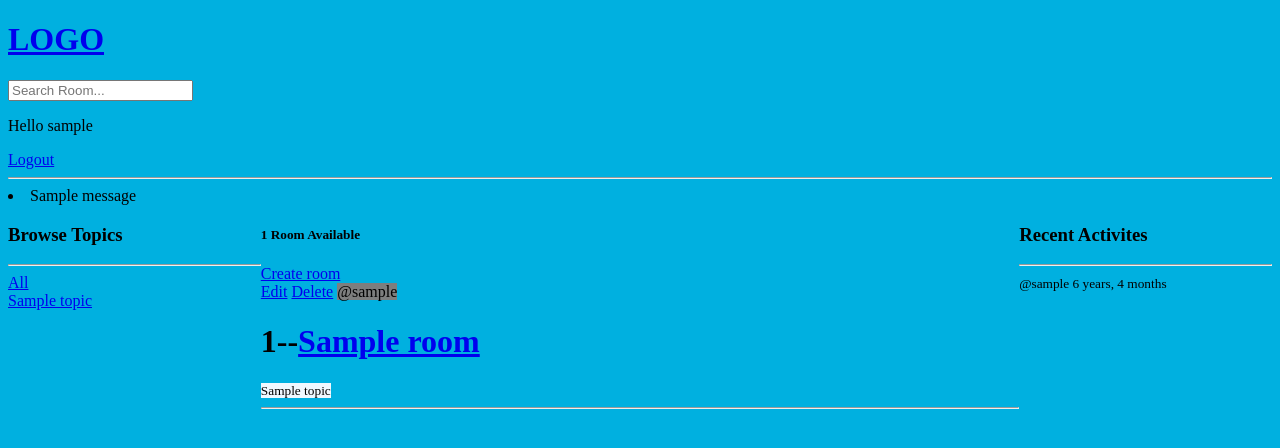
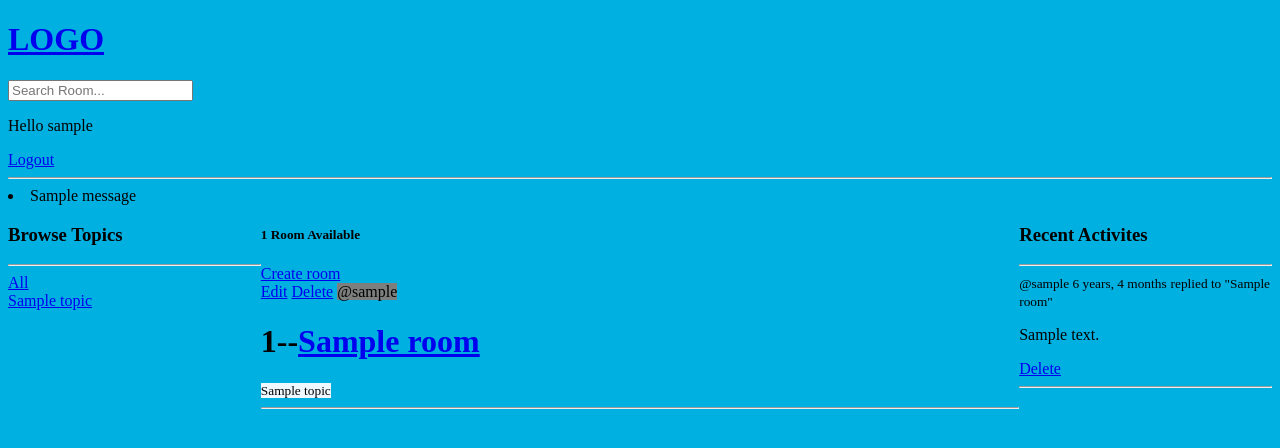
Before and after one commit to adithyan033/edubud_app, a Django app: page / in a window 1280 px wide. Shown: the top 448 px of the page. Run offline with Django 5.2, Linux system fonts and the light colour scheme; a user stored in the database is signed in; tables that the repository leaves empty hold one stand-in row (values such as "Sample post"); one stand-in notice (Sample message) is shown.

Commit message:
add activity content filter for room

```diff
--- a/base/templates/base/home.html
+++ b/base/templates/base/home.html
@@ -52,6 +52,12 @@
         {% for message in room_messages%}
         <div>
             <small>@{{message.user}}  {{message.created|timesince}}</small>
+            <small>replied to "{{message.room}}"</small>
+            <p>{{message}}</p>
+            {% if request.user == message.user %}
+            <a href="{% url 'delete-message' message.id %}">Delete</a>
+            {% endif %}
+            <hr>
         </div>
 
         {% endfor %}
--- a/base/urls.py
+++ b/base/urls.py
@@ -5,7 +5,6 @@ urlpatterns = [
     path('login/',views.loginPage,name='login'),
     path('logout/',views.logoutUser,name='logout'),
     path('register/',views.registerPage,name='register'),
-
 
     path('',views.home,name='home'),
     path('room/<str:pk>/',views.room,name='room'),
--- a/base/views.py
+++ b/base/views.py
@@ -71,7 +71,7 @@ def home(request):
     topics=Topic.objects.all()
 
     room_count=rooms.count()
-    room_messages = Message.objects.all()
+    room_messages = Message.objects.filter(Q(room__topic__name__icontains=q))
     context={'rooms':rooms,'topics':topics,
              'room_count':room_count,'room_messages':room_messages}
     return render(request,'base/home.html',context)
```
